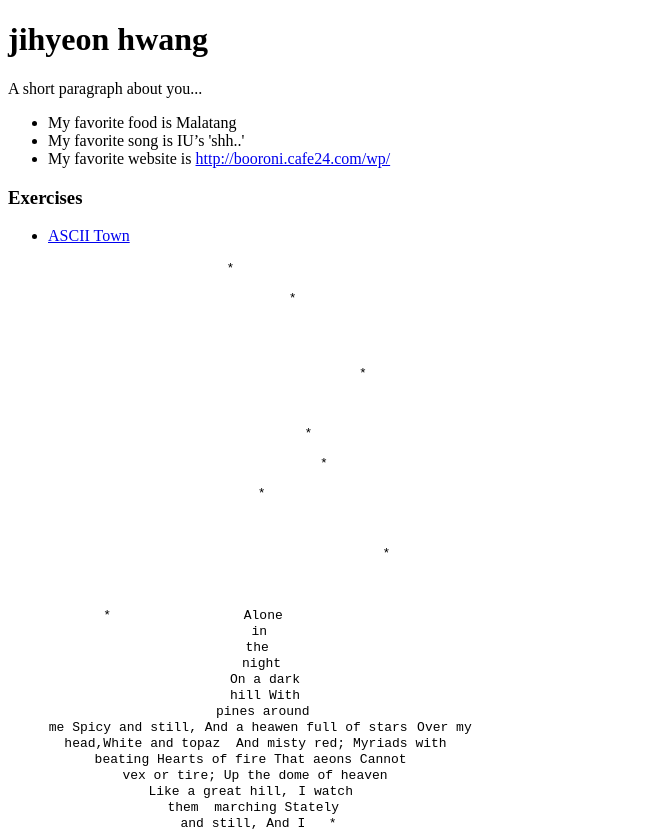
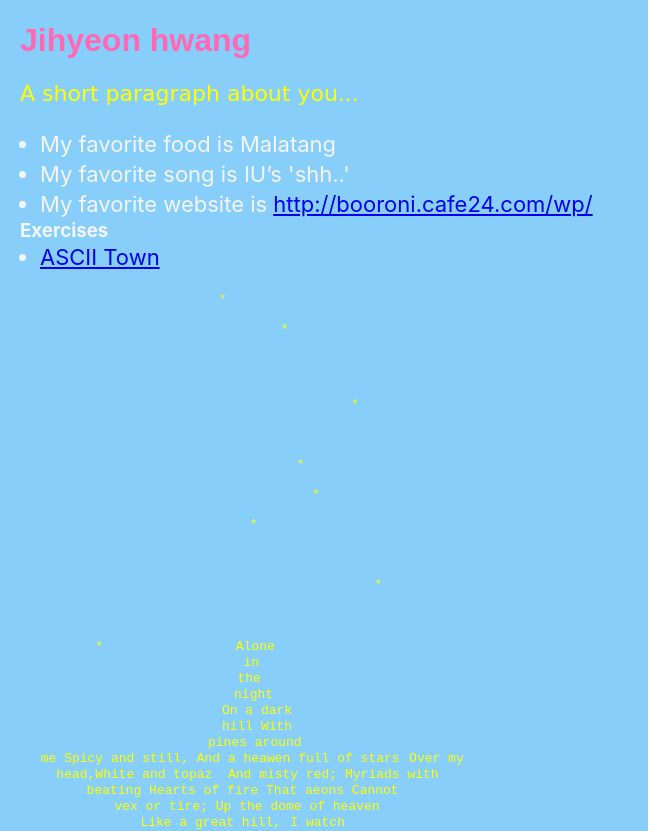
Before and after one commit to GGGGHJJJ/UIDesign1, a plain HTML site: page index.html in a window 1280 px wide. Shown: the top 831 px of the page, without its empty margins (0-648 px from the left). Drawn offline with Linux system fonts and the light colour scheme.

Commit message:
style my personal site

```diff
--- a/assets/style.css
+++ b/assets/style.css
@@ -5,11 +5,17 @@
 }
 
 /* adjusting fonts */
+.custom-background {
+	background-color: lightskyblue;
+}
 
 body {
+	color: whitesmoke;
+    Font-family: arial;
 	font-family: -apple-system, BlinkMacSystemFont, helvetica, arial, sans-serif;
 	transition: background 500ms ease;
 }
+
 
 p, li {
 	font-size:  22px;
@@ -24,6 +30,21 @@ p, li {
 
 h1, p {
 	margin-bottom:  20px;
+}
+
+pre {
+	color: yellow;
+}
+
+.desc {
+	color: yellow;
+	font-family: cursive;
+}
+
+.cursive {
+    font-family: arial;
+    color: hotpink;
+    font-weight: bold;
 }
 
 ul, ol {
--- a/index.html
+++ b/index.html
@@ -2,10 +2,12 @@
 <html>
 
 <head>
+  <link rel="stylesheet" type="text/css" href="assets/style.css">
   <title>jihyeon hwang | UI Design Programming 1</title>
   <meta charset="utf-8" />
 </head>
 
+<body class="custom-background"></body>
 <body>
 
 
@@ -17,7 +19,7 @@
       <!-- <img src="https://archives.bulbagarden.net/media/upload/thumb/5/53/054Psyduck.png/140px-054Psyduck.png" alt="Psyduck" /> -->
 
       <!-- about me-->
-      <h1>jihyeon hwang</h1>
+      <h1><span class="cursive">Jihyeon hwang</span></h1>
       <p class="desc">A short paragraph about you...</p>
       <ul>
         <li>My favorite food is Malatang</li>
```
